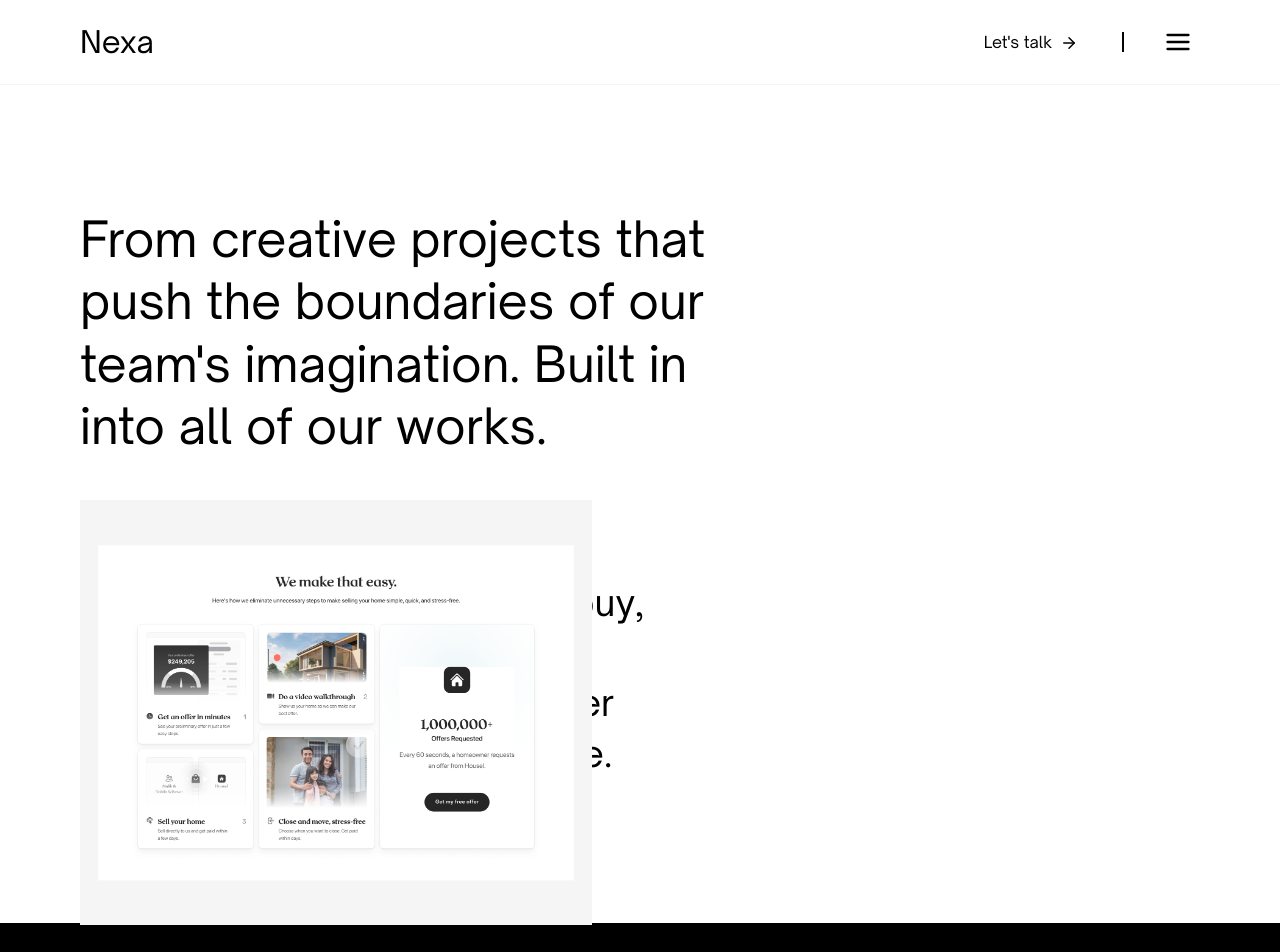
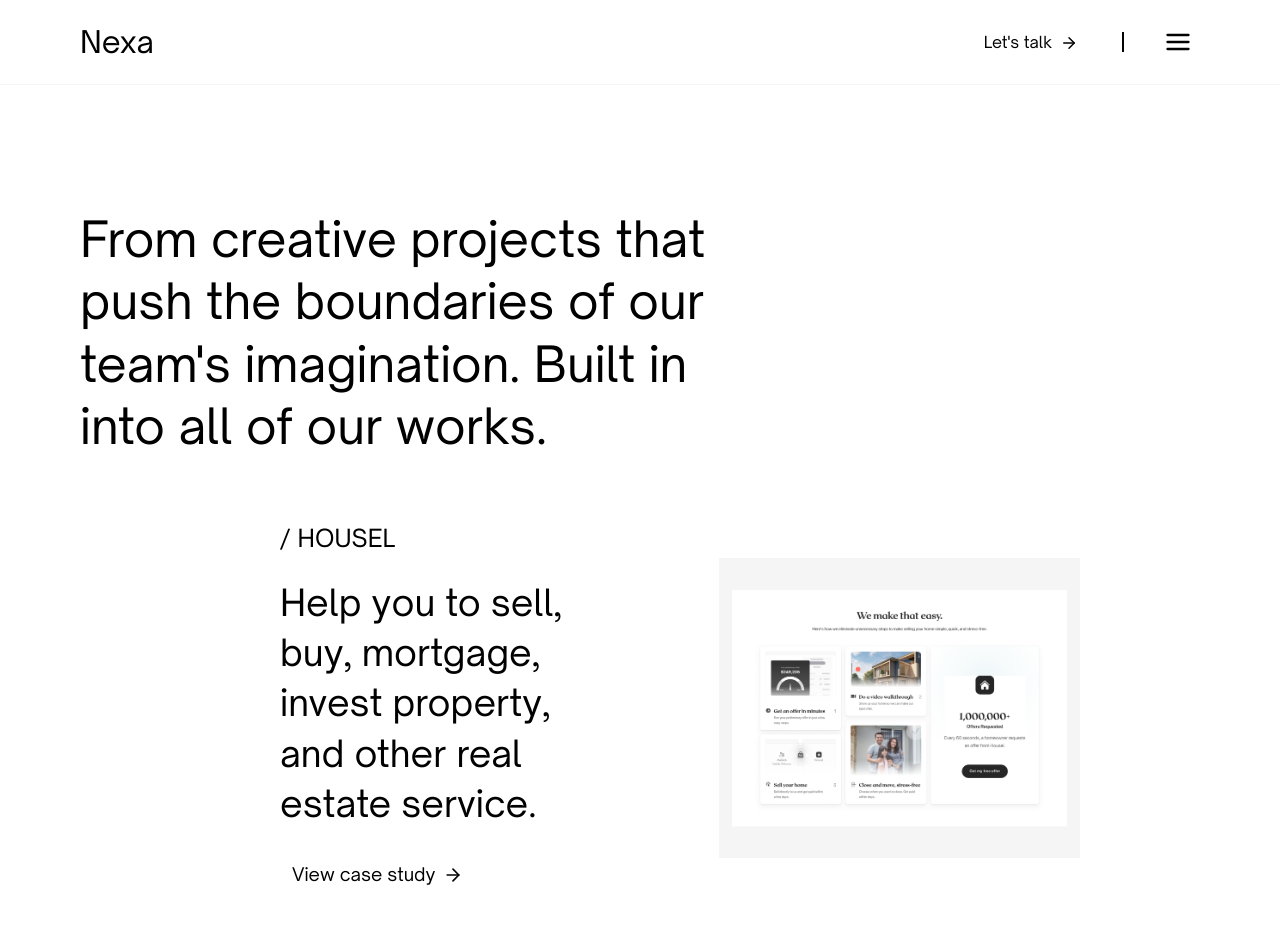
Before and after one commit to JihadZaidan/nexa-complete-verse, a Next.js app: page /works in a window 1280 px wide. Shown: the top 952 px of the page. Built offline with nearby package versions, Linux system fonts and the light colour scheme.

Commit message:
Update upperSection.tsx

```diff
--- a/src/components/works/upperSection.tsx
+++ b/src/components/works/upperSection.tsx
@@ -51,7 +51,7 @@ export default function UpperWorks() {
             {/* Right image */}
             <div
               ref={imageRef}
-              className="lg:w-[40%] lg:mr-[120px] lg:absolute top-[500px] w-full overflow-hidden"
+              className="lg:w-[40%] lg:mr-[120px] w-full overflow-hidden"
             >
               <Image
                 src={work1}
```
